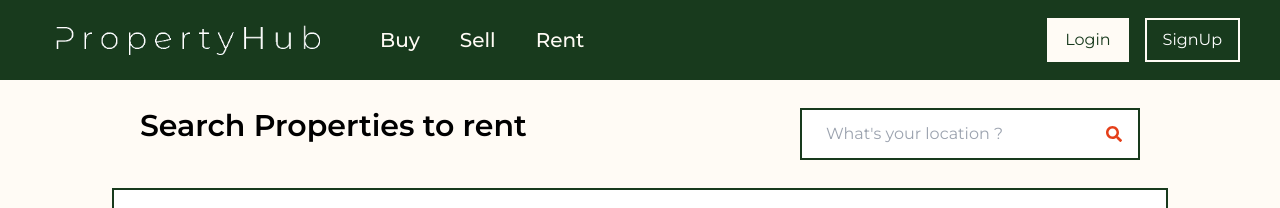
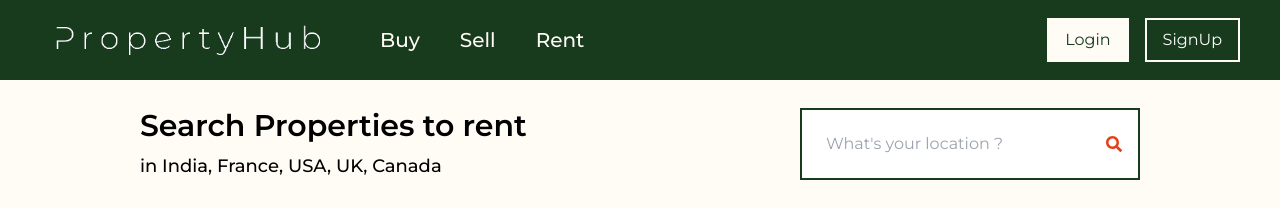
Before and after one commit to Nishant2209/Property-Hub, a React (Create React App) app: page / in a window 1280 px wide. Shown: the top 208 px of the page. Built offline with nearby package versions, Linux system fonts and the light colour scheme.

Commit message:
added a text below the search properties title

```diff
--- a/src/components/Search Item/SearchItem.jsx
+++ b/src/components/Search Item/SearchItem.jsx
@@ -55,7 +55,10 @@ function SearchItem() {
   return (
     <div className="App">
       <div className="flex justify-between p-7 mx-28">
-        <h1 className="text-3xl font-semibold">Search Properties to rent</h1>
+        <div>
+          <h1 className="text-3xl font-semibold">Search Properties to rent</h1>
+          <h2 className="font-medium text-lg mt-2">in India, France, USA, UK, Canada</h2>
+        </div>
         <div className="headerSearchItem flex flex-row justify-center items-center border-2 border-[#183A1D] px-4 bg-white">
           <input
             type="text"
```
